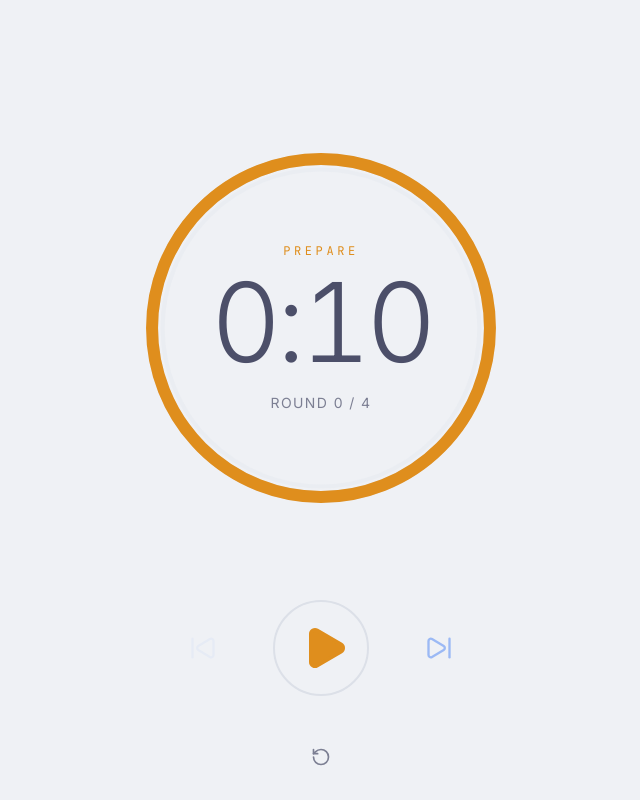
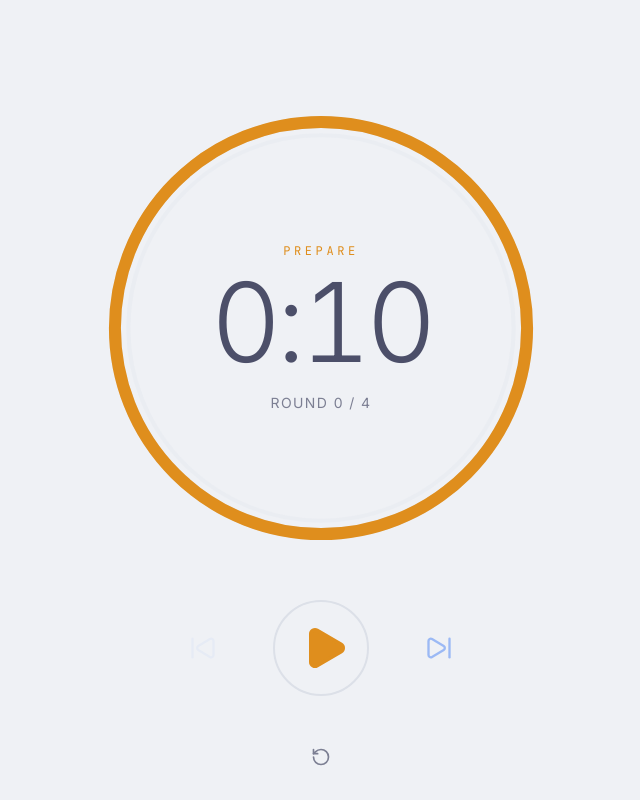
Before and after one commit to AlvinEH/HIIT-Pulse, a React (Vite) app: page / in a window 1280 px wide. Shown: the whole page, without its empty margins (319-959 px from the left). Built offline with nearby package versions, Linux system fonts and the light colour scheme.

Commit message:
Was still clipping

```diff
--- a/src/components/HIITTimer.tsx
+++ b/src/components/HIITTimer.tsx
@@ -889,7 +889,7 @@ export default function HIITTimer() {
 
 
       {/* Main Timer Display */}
-      <div className="relative w-full max-w-md aspect-square flex flex-col items-center justify-center p-12">
+      <div className="relative w-full max-w-md aspect-square flex flex-col items-center justify-center p-4">
         {/* Slide-from-left trigger area - limited to progress circles height */}
         <div
           className="absolute top-0 left-0 bottom-0 w-17 z-10 cursor-e-resize"
@@ -938,12 +938,12 @@ export default function HIITTimer() {
         </AnimatePresence>
 
         {/* Progress Ring */}
-        <svg className="absolute inset-0 w-full h-full p-12 -rotate-90 pointer-events-none">
+        <svg className="absolute inset-0 w-full h-full -rotate-90 pointer-events-none">
           {/* outer background */}
           <circle
             cx="50%"
             cy="50%"
-            r="48%"
+            r="46%"
             fill="none"
             stroke="currentColor"
             strokeWidth="12"
@@ -955,7 +955,7 @@ export default function HIITTimer() {
             <motion.circle
               cx="50%"
               cy="50%"
-              r="48%"
+              r="46%"
               fill="none"
               stroke="currentColor"
               strokeWidth="12"
@@ -977,7 +977,7 @@ export default function HIITTimer() {
           <circle
             cx="50%"
             cy="50%"
-            r="45%"
+            r="43%"
             fill="none"
             stroke="currentColor"
             strokeWidth="4"
@@ -988,7 +988,7 @@ export default function HIITTimer() {
           <motion.circle
             cx="50%"
             cy="50%"
-            r="45%"
+            r="43%"
             fill="none"
             stroke="currentColor"
             strokeWidth="4"
```
